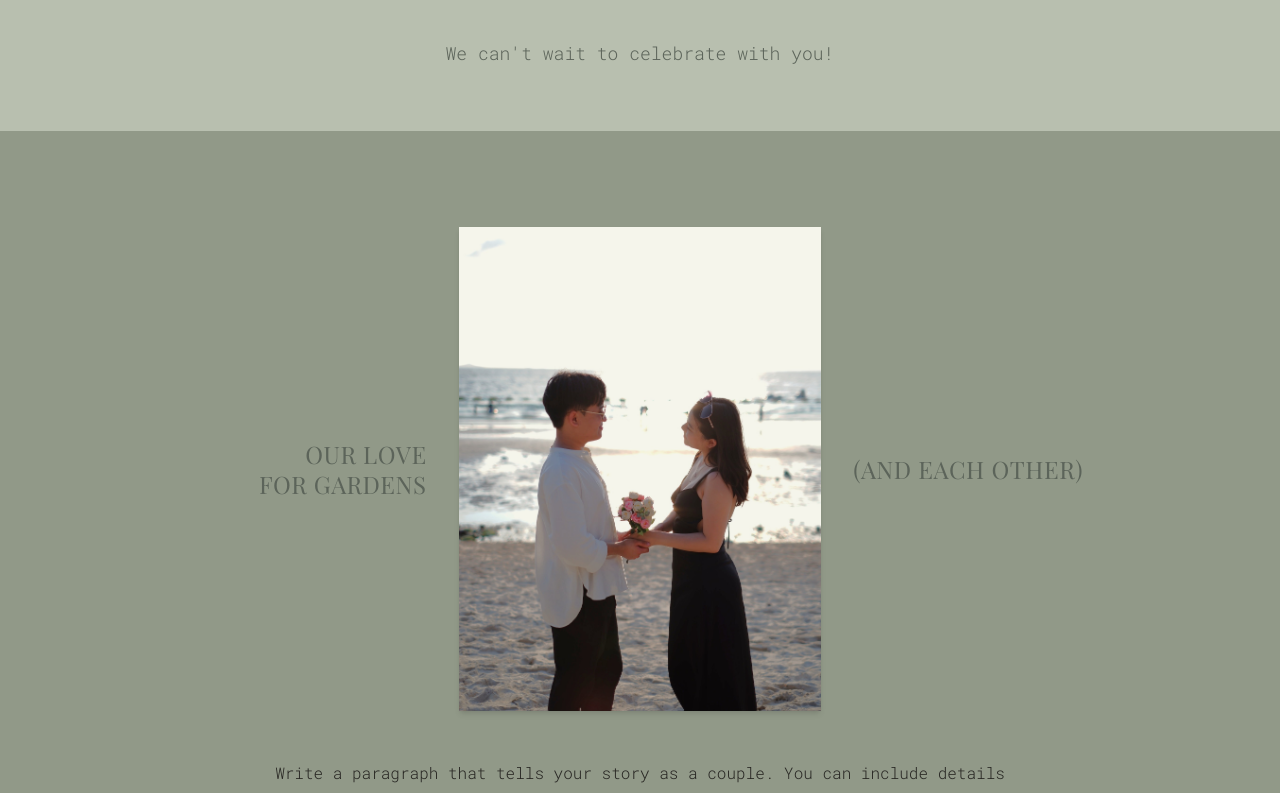
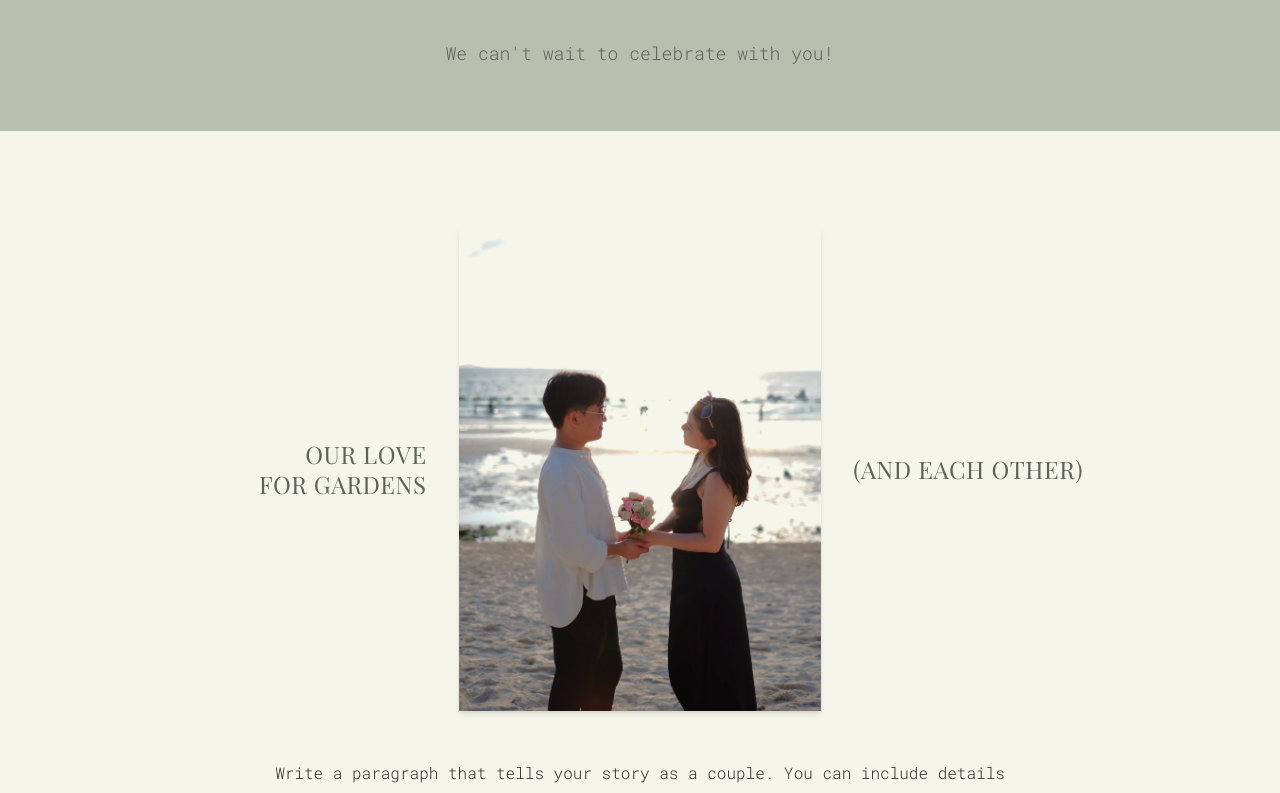
Before and after one commit to golfptrn/golf-mo-wedding-invitation, a Next.js app: page / in a window 1280 px wide. Shown: the part 1061-1854 px from the top of the page. Built offline with nearby package versions, Linux system fonts and the light colour scheme; a web font is replaced by a local one.

Commit message:
"changing 'our story section' background"

```diff
--- a/src/app/page.tsx
+++ b/src/app/page.tsx
@@ -497,7 +497,7 @@ export default function WeddingPage() {
       )}
 
       {/* Our Story Section (reference layout) */}
-      <section id="story" className="py-24 px-8 bg-[#919988] animate-on-scroll">
+      <section id="story" className="py-24 px-8 bg-[#f5f5eb] animate-on-scroll">
         <div className="max-w-6xl mx-auto">
           {/* Row: Left heading – Image – Right heading */}
           <div className="grid grid-cols-1 md:grid-cols-3 items-center gap-8">
```
